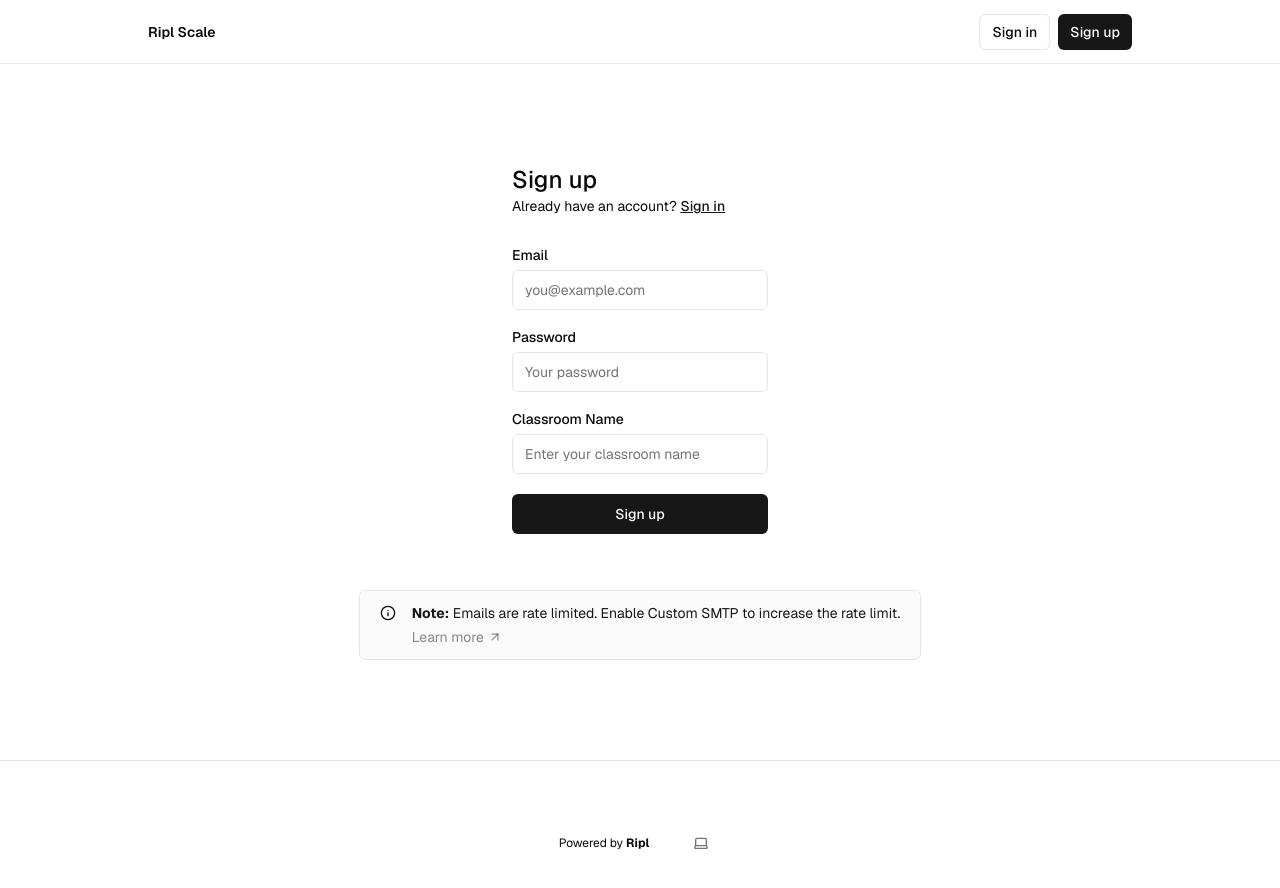
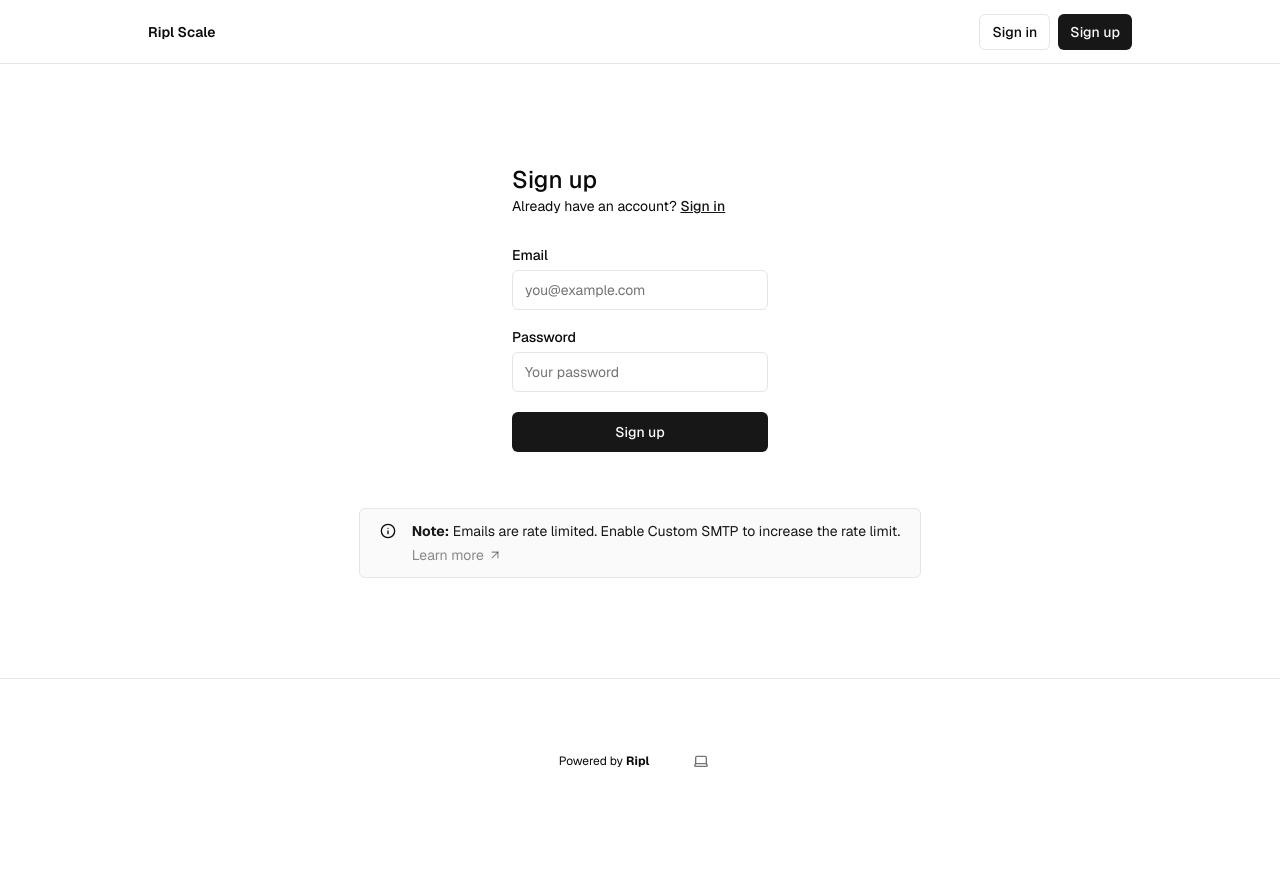
Before and after one commit to MarMar888/riplscale1, a Next.js app: page /sign-up in a window 1280 px wide. Shown: the top 888 px of the page. After the commit the page ends 843 px from the top, so only its background shows below. Built offline with nearby package versions, Linux system fonts and the light colour scheme; no server answers.

Commit message:
all pages reversed to start

```diff
--- a/app/(auth-pages)/forgot-password/page.tsx
+++ b/app/(auth-pages)/forgot-password/page.tsx
@@ -5,7 +5,6 @@ import { Input } from "@/components/ui/input";
 import { Label } from "@/components/ui/label";
 import Link from "next/link";
 import { SmtpMessage } from "../smtp-message";
-
 export default function ForgotPassword({
   searchParams,
 }: {
--- a/app/(auth-pages)/sign-in/page.tsx
+++ b/app/(auth-pages)/sign-in/page.tsx
@@ -4,7 +4,6 @@ import { SubmitButton } from "@/components/submit-button";
 import { Input } from "@/components/ui/input";
 import { Label } from "@/components/ui/label";
 import Link from "next/link";
-
 export default function Login({ searchParams }: { searchParams: Message }) {
   return (
     <form className="flex-1 flex flex-col min-w-64">
--- a/app/(auth-pages)/sign-up/page.tsx
+++ b/app/(auth-pages)/sign-up/page.tsx
@@ -5,7 +5,6 @@ import { Input } from "@/components/ui/input";
 import { Label } from "@/components/ui/label";
 import Link from "next/link";
 import { SmtpMessage } from "../smtp-message";
-
 export default function Signup({ searchParams }: { searchParams: Message }) {
   if ("message" in searchParams) {
     return (
@@ -14,7 +13,6 @@ export default function Signup({ searchParams }: { searchParams: Message }) {
       </div>
     );
   }
-
   return (
     <>
       <form className="flex flex-col min-w-64 max-w-64 mx-auto">
@@ -28,7 +26,6 @@ export default function Signup({ searchParams }: { searchParams: Message }) {
         <div className="flex flex-col gap-2 [&>input]:mb-3 mt-8">
           <Label htmlFor="email">Email</Label>
           <Input name="email" placeholder="you@example.com" required />
-
           <Label htmlFor="password">Password</Label>
           <Input
             type="password"
@@ -37,14 +34,6 @@ export default function Signup({ searchParams }: { searchParams: Message }) {
             minLength={6}
             required
           />
-
-          <Label htmlFor="classroom_name">Classroom Name</Label>
-          <Input
-            name="classroom_name"
-            placeholder="Enter your classroom name"
-            required
-          />
-
           <SubmitButton formAction={signUpAction} pendingText="Signing up...">
             Sign up
           </SubmitButton>
--- a/app/protected/reset-password/page.tsx
+++ b/app/protected/reset-password/page.tsx
@@ -3,7 +3,6 @@ import { FormMessage, Message } from "@/components/form-message";
 import { SubmitButton } from "@/components/submit-button";
 import { Input } from "@/components/ui/input";
 import { Label } from "@/components/ui/label";
-
 export default async function ResetPassword({
   searchParams,
 }: {
```
